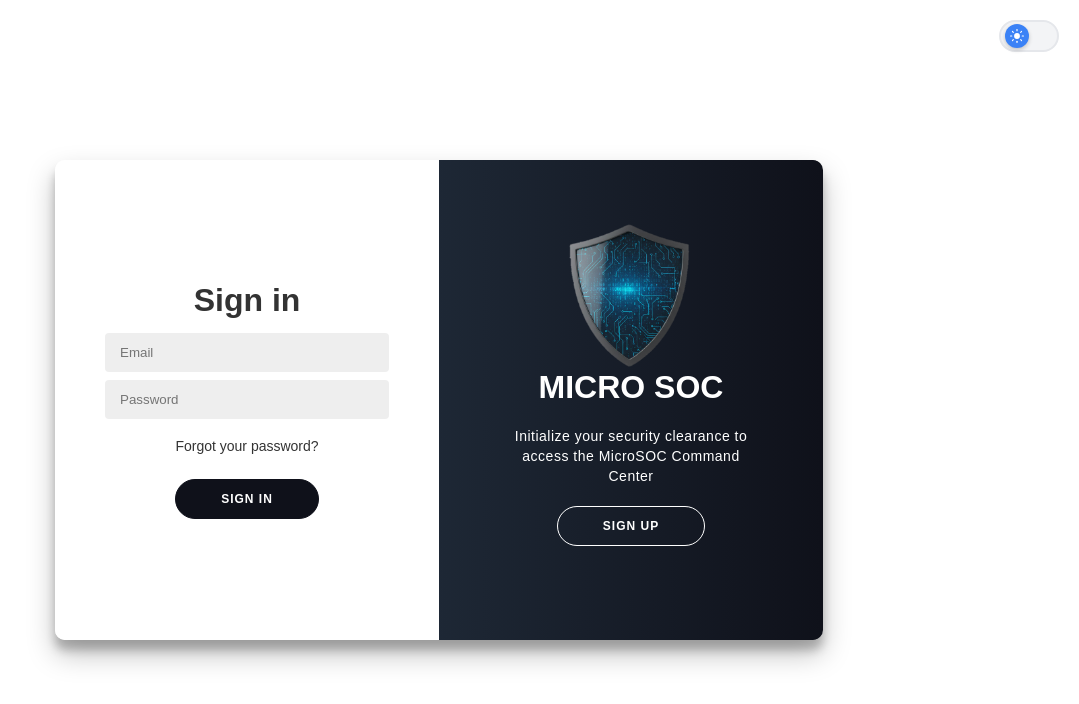
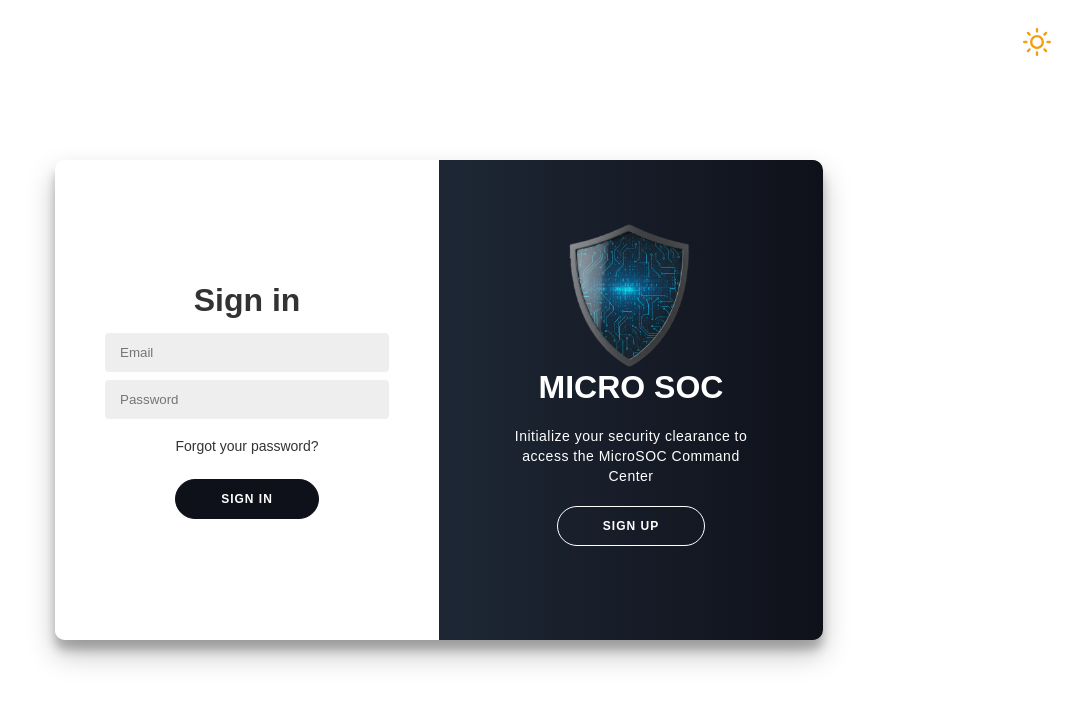
Before and after one commit to Tarun-1009/MicroSOC, a React (Vite) app in the folder client/: page / in a window 1280 px wide. Shown: the top 704 px of the page, without its empty margins (201-1280 px from the left). Built offline with nearby package versions, Linux system fonts and the light colour scheme.

Commit message:
fix css of sign up page

```diff
--- a/client/src/components/Auth.jsx
+++ b/client/src/components/Auth.jsx
@@ -106,25 +106,23 @@
                     aria-label="Toggle theme"
                     title={`Switch to ${theme === 'light' ? 'dark' : 'light'} mode`}
                 >
-                    <div className="theme-toggle-slider">
                     {theme === 'light' ? (
-                            <svg width="14" height="14" viewBox="0 0 24 24" fill="none">
-                                <circle cx="12" cy="12" r="5" fill="currentColor" />
-                                <line x1="12" y1="1" x2="12" y2="3" stroke="currentColor" strokeWidth="2" strokeLinecap="round" />
-                                <line x1="12" y1="21" x2="12" y2="23" stroke="currentColor" strokeWidth="2" strokeLinecap="round" />
-                                <line x1="4.22" y1="4.22" x2="5.64" y2="5.64" stroke="currentColor" strokeWidth="2" strokeLinecap="round" />
-                                <line x1="18.36" y1="18.36" x2="19.78" y2="19.78" stroke="currentColor" strokeWidth="2" strokeLinecap="round" />
-                                <line x1="1" y1="12" x2="3" y2="12" stroke="currentColor" strokeWidth="2" strokeLinecap="round" />
-                                <line x1="21" y1="12" x2="23" y2="12" stroke="currentColor" strokeWidth="2" strokeLinecap="round" />
-                                <line x1="4.22" y1="19.78" x2="5.64" y2="18.36" stroke="currentColor" strokeWidth="2" strokeLinecap="round" />
-                                <line x1="18.36" y1="5.64" x2="19.78" y2="4.22" stroke="currentColor" strokeWidth="2" strokeLinecap="round" />
+                        <svg className="theme-icon" width="24" height="24" viewBox="0 0 24 24" fill="none" stroke="currentColor" strokeWidth="2" strokeLinecap="round" strokeLinejoin="round">
+                            <circle cx="12" cy="12" r="5" />
+                            <line x1="12" y1="1" x2="12" y2="3" />
+                            <line x1="12" y1="21" x2="12" y2="23" />
+                            <line x1="4.22" y1="4.22" x2="5.64" y2="5.64" />
+                            <line x1="18.36" y1="18.36" x2="19.78" y2="19.78" />
+                            <line x1="1" y1="12" x2="3" y2="12" />
+                            <line x1="21" y1="12" x2="23" y2="12" />
+                            <line x1="4.22" y1="19.78" x2="5.64" y2="18.36" />
+                            <line x1="18.36" y1="5.64" x2="19.78" y2="4.22" />
                         </svg>
                     ) : (
-                            <svg width="14" height="14" viewBox="0 0 24 24" fill="currentColor">
+                        <svg className="theme-icon" width="24" height="24" viewBox="0 0 24 24" fill="none" stroke="currentColor" strokeWidth="2" strokeLinecap="round" strokeLinejoin="round">
                             <path d="M21 12.79A9 9 0 1 1 11.21 3 7 7 0 0 0 21 12.79z" />
                         </svg>
                     )}
-                    </div>
                 </button>
             </div>
 
--- a/client/src/components/Dashboard.jsx
+++ b/client/src/components/Dashboard.jsx
@@ -230,31 +230,30 @@
 
                 <div className="header-actions">
                     {/* Theme Toggle Button */}
+                    {/* Theme Toggle Button */}
                     <button
                         className="theme-toggle"
                         onClick={toggleTheme}
                         aria-label="Toggle theme"
                         title={`Switch to ${theme === 'light' ? 'dark' : 'light'} mode`}
                     >
-                        <div className="theme-toggle-slider">
                         {theme === 'light' ? (
-                                <svg width="14" height="14" viewBox="0 0 24 24" fill="none">
-                                    <circle cx="12" cy="12" r="5" fill="currentColor" />
-                                    <line x1="12" y1="1" x2="12" y2="3" stroke="currentColor" strokeWidth="2" strokeLinecap="round" />
-                                    <line x1="12" y1="21" x2="12" y2="23" stroke="currentColor" strokeWidth="2" strokeLinecap="round" />
-                                    <line x1="4.22" y1="4.22" x2="5.64" y2="5.64" stroke="currentColor" strokeWidth="2" strokeLinecap="round" />
-                                    <line x1="18.36" y1="18.36" x2="19.78" y2="19.78" stroke="currentColor" strokeWidth="2" strokeLinecap="round" />
-                                    <line x1="1" y1="12" x2="3" y2="12" stroke="currentColor" strokeWidth="2" strokeLinecap="round" />
-                                    <line x1="21" y1="12" x2="23" y2="12" stroke="currentColor" strokeWidth="2" strokeLinecap="round" />
-                                    <line x1="4.22" y1="19.78" x2="5.64" y2="18.36" stroke="currentColor" strokeWidth="2" strokeLinecap="round" />
-                                    <line x1="18.36" y1="5.64" x2="19.78" y2="4.22" stroke="currentColor" strokeWidth="2" strokeLinecap="round" />
+                            <svg className="theme-icon" width="24" height="24" viewBox="0 0 24 24" fill="none" stroke="currentColor" strokeWidth="2" strokeLinecap="round" strokeLinejoin="round">
+                                <circle cx="12" cy="12" r="5" />
+                                <line x1="12" y1="1" x2="12" y2="3" />
+                                <line x1="12" y1="21" x2="12" y2="23" />
+                                <line x1="4.22" y1="4.22" x2="5.64" y2="5.64" />
+                                <line x1="18.36" y1="18.36" x2="19.78" y2="19.78" />
+                                <line x1="1" y1="12" x2="3" y2="12" />
+                                <line x1="21" y1="12" x2="23" y2="12" />
+                                <line x1="4.22" y1="19.78" x2="5.64" y2="18.36" />
+                                <line x1="18.36" y1="5.64" x2="19.78" y2="4.22" />
                             </svg>
                         ) : (
-                                <svg width="14" height="14" viewBox="0 0 24 24" fill="currentColor">
+                            <svg className="theme-icon" width="24" height="24" viewBox="0 0 24 24" fill="none" stroke="currentColor" strokeWidth="2" strokeLinecap="round" strokeLinejoin="round">
                                 <path d="M21 12.79A9 9 0 1 1 11.21 3 7 7 0 0 0 21 12.79z" />
                             </svg>
                         )}
-                        </div>
                     </button>
 
                     <button
--- a/client/src/index.css
+++ b/client/src/index.css
@@ -130,81 +130,53 @@
    =========================== */
 
 .theme-toggle {
-  position: relative;
-  width: 60px;
-  height: 32px;
-  background: var(--bg-hover);
-  border: 2px solid var(--border-primary);
-  border-radius: 16px;
+  background: transparent;
+  border: none;
   cursor: pointer;
+  padding: 8px;
   display: flex;
   align-items: center;
-  padding: 2px;
-  transition: all 0.3s ease;
+  justify-content: center;
+  border-radius: 50%;
+  transition: background-color 0.3s ease;
+  overflow: visible;
 }
 
 .theme-toggle:hover {
-  border-color: var(--accent-blue);
-  transform: scale(1.05);
-}
-
-[data-theme="dark"] .theme-toggle:hover {
-  background: #333;
-}
-
-/* The inner circle/icon container */
-/* The inner circle/icon container */
-.theme-toggle-slider {
-  position: absolute;
-  width: 24px;
-  height: 24px;
-  background: var(--accent-blue);
-  border-radius: 50%;
-  transition: transform 0.3s ease;
-  display: flex;
-  align-items: center;
-  justify-content: center;
-  transition: transform 0.3s cubic-bezier(0.4, 0, 0.2, 1);
-  box-shadow: 0 2px 4px rgba(0, 0, 0, 0.2);
+  background-color: var(--bg-hover);
 }
 
 /* Icon Styling */
-.theme-toggle-slider svg {
-  width: 14px;
-  height: 14px;
-  color: white;
+.theme-icon {
+  width: 28px;
+  height: 28px;
+  transition: transform 0.5s cubic-bezier(0.4, 0, 0.2, 1), color 0.3s ease;
+  stroke: currentColor;
+  fill: none;
 }
 
-[data-theme="dark"] .theme-toggle-slider svg {
-  color: var(--accent-blue);
-  /* Highlight icon in dark mode */
+/* Light Mode - Sun */
+[data-theme="light"] .theme-icon {
+  color: #f59e0b;
+  /* Amber/Orange */
+  transform: rotate(0deg);
 }
 
-/* ANIMATION STATES */
-
-/* Light mode - slider on left */
-[data-theme="light"] .theme-toggle-slider {
-  transform: translateX(2px);
+[data-theme="light"] .theme-icon:hover {
+  transform: rotate(45deg);
+  /* Slight spin on hover */
 }
 
-/* Dark mode - slider on right */
-[data-theme="dark"] .theme-toggle-slider {
+/* Dark Mode - Moon */
+[data-theme="dark"] .theme-icon {
+  color: #f3f4f6;
+  /* White/Gray */
+  fill: #f3f4f6;
+  stroke: none;
   transform: rotate(360deg);
 }
 
-/* Animation for icon rotation */
-.theme-toggle-slider svg {
-  animation: iconRotate 0.3s ease;
+[data-theme="dark"] .theme-icon:hover {
+  transform: rotate(345deg);
+  /* Slight spin back */
 }
-
-@keyframes iconRotate {
-  0% {
-    transform: rotate(0deg) scale(0.8);
-  }
-  50% {
-    transform: rotate(180deg) scale(1.1);
-  }
-  100% {
-    transform: rotate(360deg) scale(1);
-  }
-}
```
Lines whose indentation alone changed are shown as unchanged.
